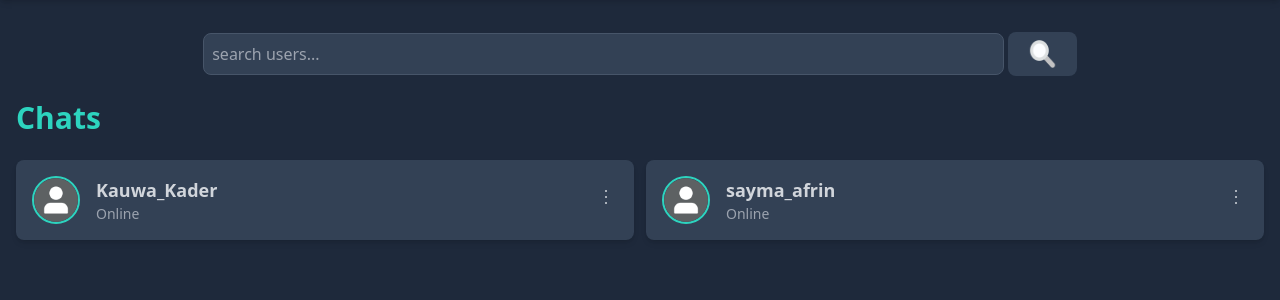
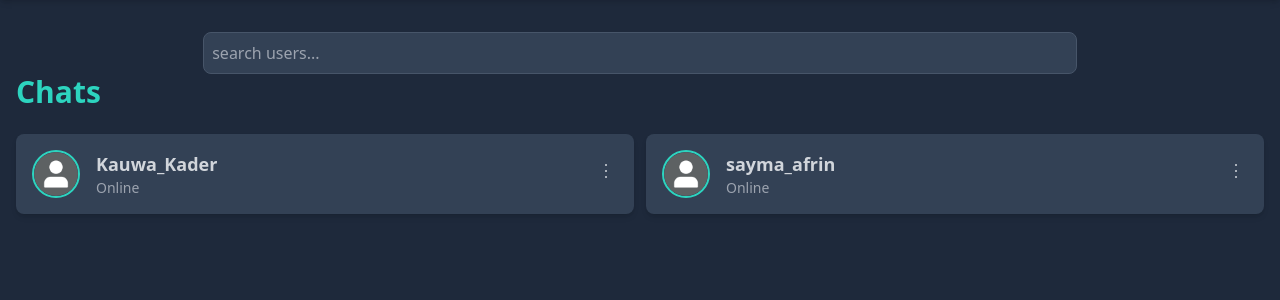
Before and after one commit to code-anwarhosen/chatty, a Django app: page / in a window 1280 px wide. Shown: the part 64-364 px from the top of the page. Run offline with Django 5.2, Linux system fonts and the light colour scheme; a user stored in the database is signed in; data comes from the database, SQL or seed files in the repository; both versions use the stored data as it was after the commit; some libraries are stand-ins or nearby versions.

Commit message:
fixed a things or two

```diff
--- a/core/settings.py
+++ b/core/settings.py
@@ -105,7 +105,7 @@ if DEBUG:
     STATICFILES_DIRS = [BASE_DIR / 'static']
 else:
     STATIC_ROOT = os.path.join(BASE_DIR, 'static')
-    STATICFILES_STORAGE = 'whitenoise.storage.CompressedManifestStaticFilesStorage'
+    # STATICFILES_STORAGE = 'whitenoise.storage.CompressedManifestStaticFilesStorage'
 
 DEFAULT_AUTO_FIELD = 'django.db.models.BigAutoField'
 LOGIN_URL = '/auth/login/'
--- a/templates/chat/base.html
+++ b/templates/chat/base.html
@@ -10,6 +10,7 @@
         {% block title %}{% endblock %} | Chatty
     </title>
 
+    <!-- <script src="https://cdn.tailwindcss.com"></script> -->
     <link rel="stylesheet" href="{% static 'chat/css/style.css' %}">
     <link rel="stylesheet" href="{% static 'chat/css/tailwind.css' %}">
 
--- a/templates/chat/chatroom/chatroom_body.html
+++ b/templates/chat/chatroom/chatroom_body.html
@@ -11,7 +11,7 @@
     <div class="flex items-start space-x-1 justify-end">
     {% else %}
     <div class="flex items-start space-x-1">
-        <img src="https://via.placeholder.com/40" alt="User" class="w-8 h-8 rounded-full" />
+        <img src="/static/chat/icons/avatar.png" alt="User" class="w-8 h-8 rounded-full" />
     {% endif %}
 
         <div class="relative bg-slate-700 p-3 rounded-lg max-w-[60vw]">
--- a/templates/chat/home/home_chat_list.html
+++ b/templates/chat/home/home_chat_list.html
@@ -4,11 +4,11 @@
 <div class="container mx-auto px-4 py-8">
 
     <!-- START: Search Bar Section -->
-    <div class="mb-6 flex items-center space-x-1 max-w-[70%] mx-auto">
+    <div class="mb-1 flex items-center space-x-1 max-w-[70%] mx-auto">
         <input type="text" id="search-bar" placeholder="search users..." class="w-full p-2 rounded-lg bg-slate-700 text-gray-300 border border-slate-600 focus:outline-none focus:ring-1 focus:ring-teal-700">
-        <button id="search-btn" class="px-5 py-1.5 bg-slate-700 text-gray-300 font-semibold rounded-lg hover:bg-blue-500 hover:text-slate-700 focus:outline-none">
+        <!-- <button id="search-btn" class="px-5 py-1.5 bg-slate-700 text-gray-300 font-semibold rounded-lg hover:bg-blue-500 hover:text-slate-700 focus:outline-none">
             <img src="{% static 'chat/icons/search.png' %}" alt="Search" class="w-8 h-8">
-        </button>
+        </button> -->
     </div>
     <!-- END: Search Bar Section -->
 
@@ -41,7 +41,7 @@
                         <path stroke-linecap="round" stroke-linejoin="round" stroke-width="2" d="M12 6h.01M12 12h.01M12 18h.01"></path>
                     </svg>
                 </button>
-                <div class="user-menu absolute right-0 mt-2 w-32 bg-slate-700 border border-slate-600 rounded-md shadow-lg">
+                <div class="user-menu absolute right-0 mt-0 w-32 bg-slate-700 border border-slate-600 rounded-md shadow-lg">
                     <a href="#" class="block px-4 py-2 text-sm text-gray-300 hover:bg-slate-600">View Profile</a>
                     <a href="#" class="block px-4 py-2 text-sm text-gray-300 hover:bg-slate-600">Mark as Read</a>
                     <a href="#" class="block px-4 py-2 text-sm text-gray-300 hover:bg-slate-600">Delete</a>
```
Also changed, not shown: db.sqlite3.
